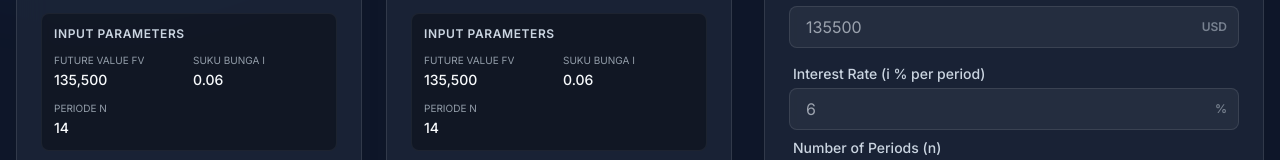
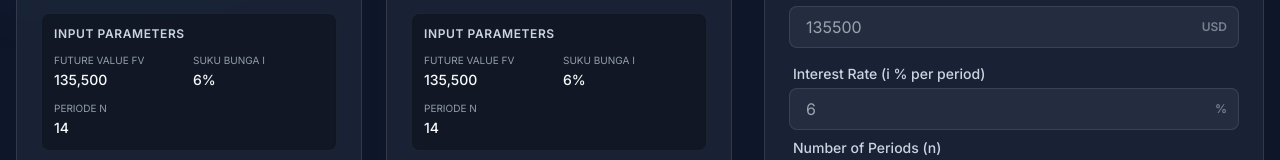
Before and after one commit to Nosdovah/business_valuation, a React (Vite) app in the folder calculator-app/: page / in a window 1280 px wide. Shown: the part 451-611 px from the top of the page. Built offline with nearby package versions, Linux system fonts and the light colour scheme.

Commit message:
Format interest rates as percentages in input parameters

```diff
--- a/calculator-app/src/components/DataDisplay.tsx
+++ b/calculator-app/src/components/DataDisplay.tsx
@@ -57,7 +57,13 @@ const DataDisplay: React.FC = () => {
                     <span className="text-textSecondary/70 truncate uppercase text-[10px]" title={key}>
                       {key.replace(/_/g, ' ')}
                     </span>
-                    <span className="font-medium">{typeof value === 'number' ? value.toLocaleString('en-US') : value}</span>
+                    <span className="font-medium">
+                      {typeof value === 'number'
+                        ? (key.toLowerCase().includes('bunga') || key.toLowerCase().includes('rate') || key.toLowerCase().includes('interest')
+                           ? `${(value * 100).toLocaleString('en-US', { maximumFractionDigits: 4 })}%`
+                           : value.toLocaleString('en-US'))
+                        : value}
+                    </span>
                   </div>
                 ))}
               </div>
```
